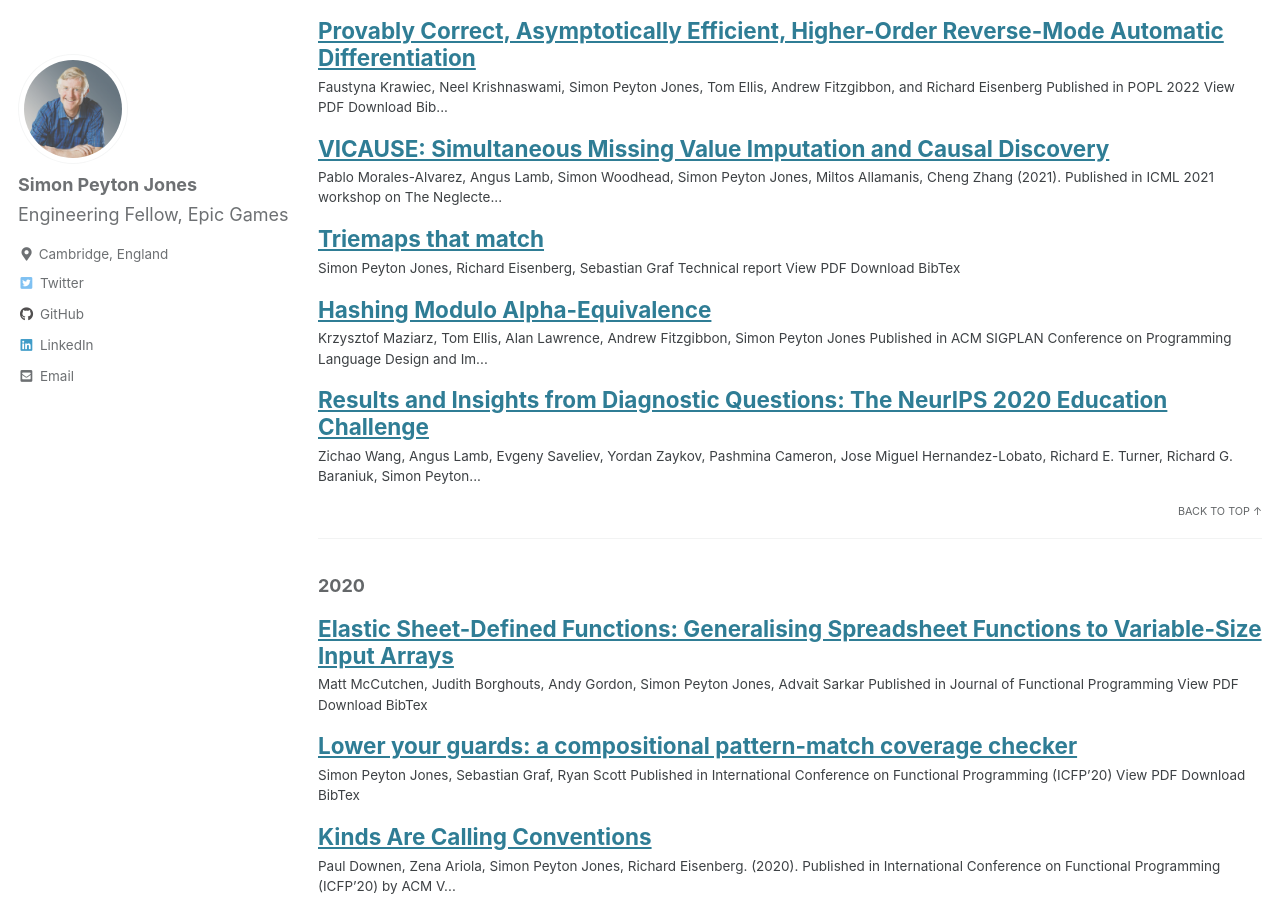
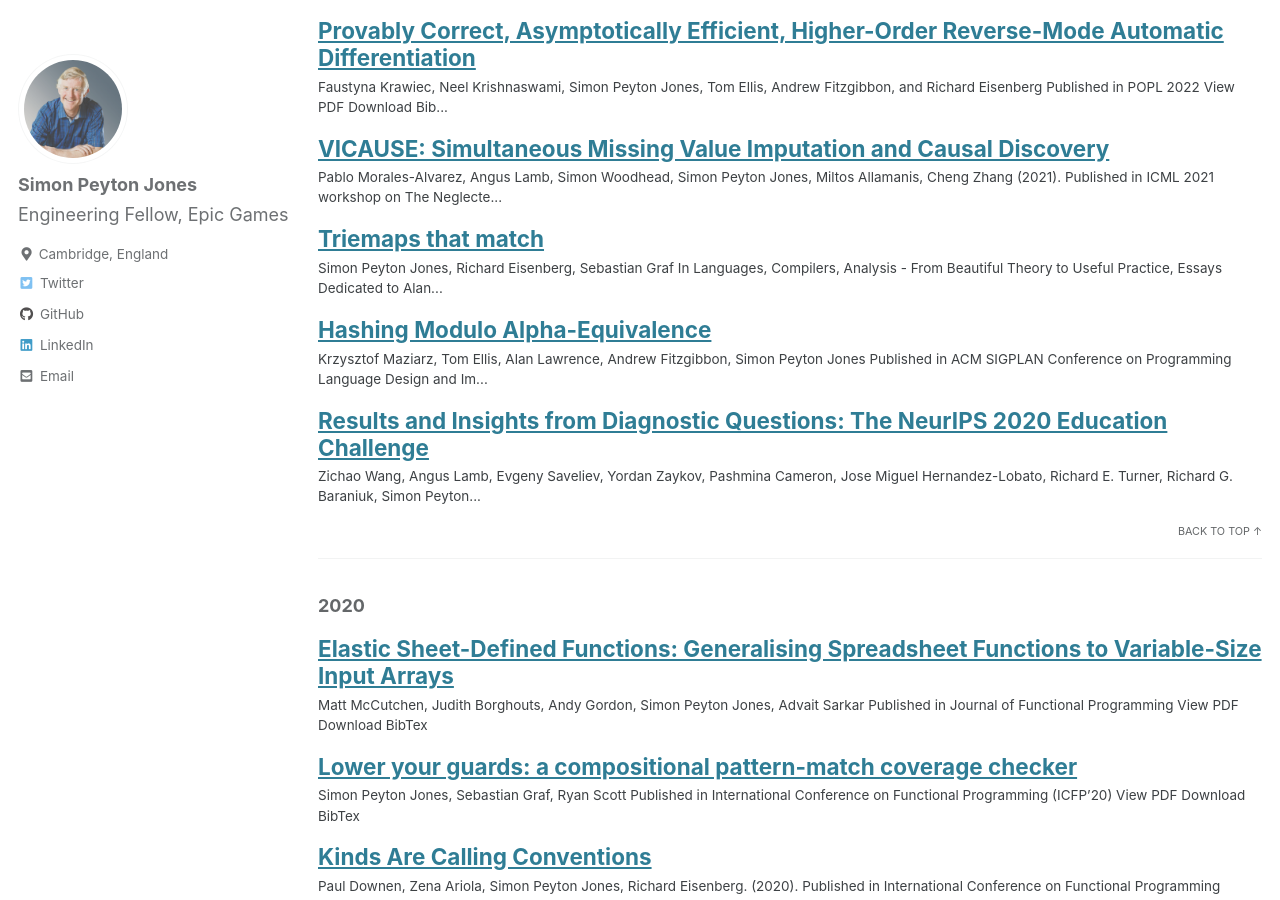
Before and after one commit to simonpj/www.peytonjones.org, a Jekyll site: the page built from _pages/publications.md, in a window 1280 px wide and 900 px high, scrolled down 1265 px. Built offline with Jekyll 4.4.1, drawn with Linux system fonts in a browser that asks for light colours; cached includes are drawn as plain includes.

Commit message:
Update TrieMap publication details

```diff
--- a/_posts/2021-07-01-triemaps-that-match.md
+++ b/_posts/2021-07-01-triemaps-that-match.md
@@ -1,6 +1,9 @@
 ---
 title: "Triemaps that match"
-excerpt: "Simon Peyton Jones, Richard Eisenberg, Sebastian Graf <br><br> Technical report
+excerpt: "Simon Peyton Jones, Richard Eisenberg, Sebastian Graf <br><br>
+In <em>Languages, Compilers, Analysis - From Beautiful Theory to Useful Practice</em>,
+Essays Dedicated to Alan Mycroft on the Occasion of His Retirement,
+Springer LNCS Vol 15500, pp234-261.
 <br><br>
 [View PDF](../assets/pdfs/TrieMaps-Nov-24.pdf){: .btn .btn--info ..btn--large}
 [Download BibTex](../assets/bibtex/triemaps-that-match.bib){: .btn .btn--info ..btn--large}"
```
Also changed, not shown: other parts of _posts/2021-07-01-triemaps-that-match.md (+1 -1 lines).
